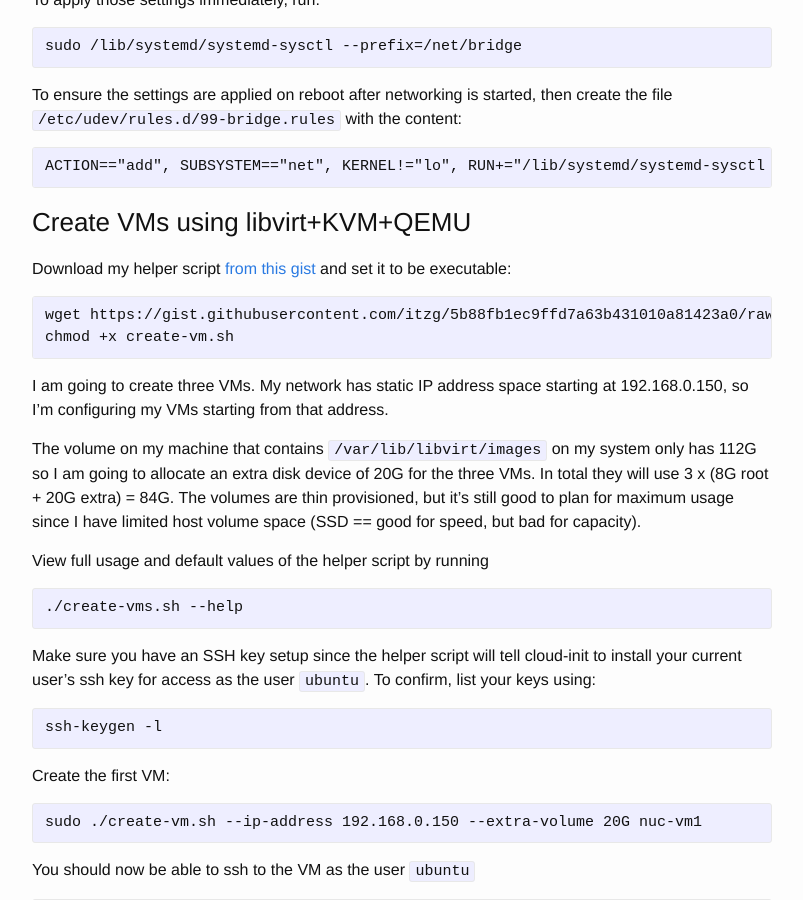
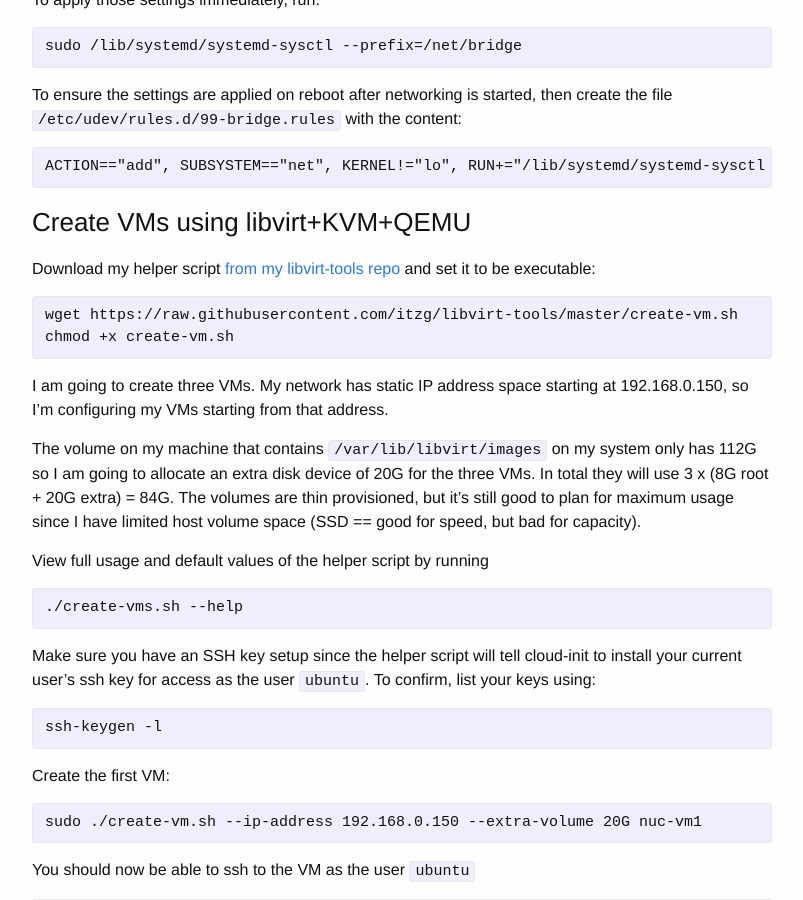
Before and after one commit to itzg/itzg.github.io, a Jekyll site: the page built from _posts/2018-05-24-setting-up-kubernetes-on-a-budget-with-ceph-volumes.md, in a window 1280 px wide and 900 px high, scrolled down 1736 px. Shown: the whole window, without its empty margins (238-1041 px from the left). Built offline with Jekyll 4.4.1, drawn with Linux system fonts in a browser that asks for light colours; nearby versions of some CDN libraries; our own code applies the rules of GitHub Pages for plain Markdown files.

Commit message:
Uploaded by https://stackedit.io/

```diff
--- a/_posts/2018-05-24-setting-up-kubernetes-on-a-budget-with-ceph-volumes.md
+++ b/_posts/2018-05-24-setting-up-kubernetes-on-a-budget-with-ceph-volumes.md
@@ -45,8 +45,8 @@ net.bridge.bridge-nf-call-iptables = 0
 <pre><code>ACTION=="add", SUBSYSTEM=="net", KERNEL!="lo", RUN+="/lib/systemd/systemd-sysctl --prefix=/net/bridge"
 </code></pre>
 <h3 id="create-vms-using-libvirtkvmqemu">Create VMs using libvirt+KVM+QEMU</h3>
-<p>Download my helper script <a href="https://gist.github.com/itzg/5b88fb1ec9ffd7a63b431010a81423a0">from this gist</a> and set it to be executable:</p>
-<pre><code>wget https://gist.githubusercontent.com/itzg/5b88fb1ec9ffd7a63b431010a81423a0/raw/c6c849650d2a55758eab8f98963a38ca8f1439bd/create-vm.sh
+<p>Download my helper script <a href="https://github.com/itzg/libvirt-tools">from my libvirt-tools repo</a> and set it to be executable:</p>
+<pre><code>wget https://raw.githubusercontent.com/itzg/libvirt-tools/master/create-vm.sh
 chmod +x create-vm.sh
 </code></pre>
 <p>I am going to create three VMs. My network has static IP address space starting at 192.168.0.150, so I’m configuring my VMs starting from that address.</p>
```
